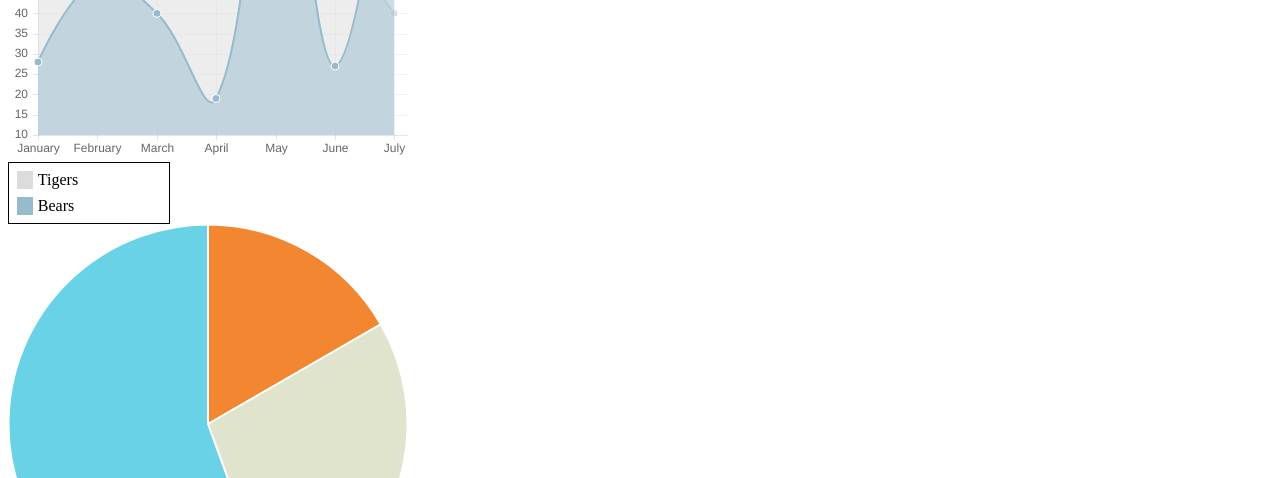
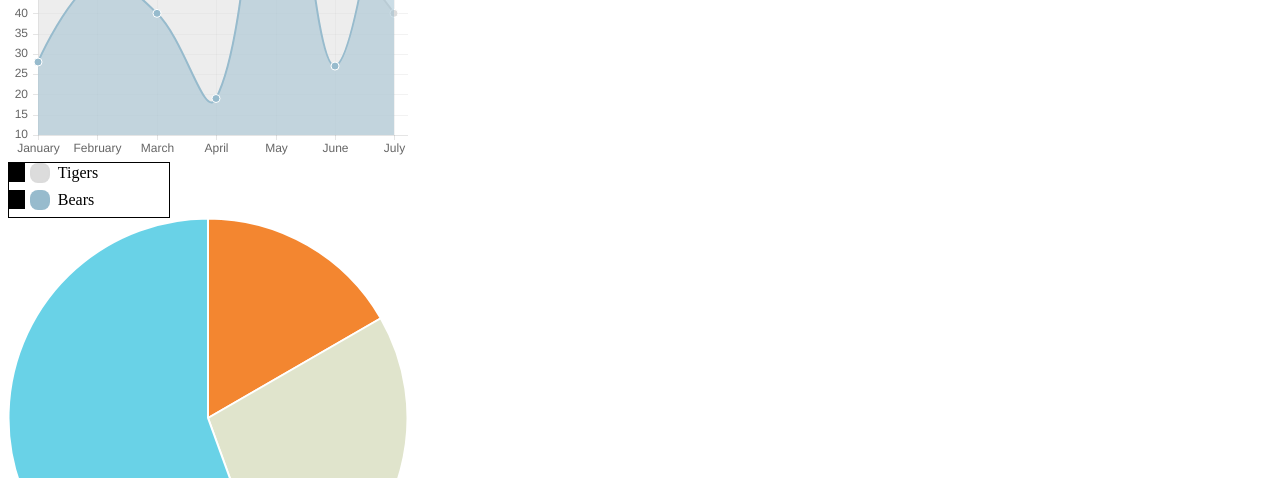
Before and after one commit to bebraw/Chart.js.legend, a plain HTML site: page index.html in a window 1280 px wide. Shown: the part 322-800 px from the top of the page. Drawn offline with Linux system fonts and the light colour scheme.

Commit message:
Aesthetical tweak: round color samples instead of squarish ones
See http://i.imgur.com/czJUkTH.png for a preview.
Only tested with Chrome 39.0.2171.71 (64-bit)

```diff
--- a/css/demo.css
+++ b/css/demo.css
@@ -12,8 +12,19 @@
 
 .legend .title {
     display: block;
-    margin: 0.5em;
+    margin-bottom: 0.5em;
+    line-height: 120%;
     border-style: solid;
     border-width: 0 0 0 1em;
     padding: 0 0.3em;
 }
+
+.legend .chip {
+    display: block;
+    float: left;
+    width: 1em;
+    height: 1em;
+    border: 2px solid;
+    border-radius: 0.5em;
+    margin-right: 0.5em;
+}
--- a/src/legend.js
+++ b/src/legend.js
@@ -10,9 +10,13 @@ function legend(parent, data) {
     datas.forEach(function(d) {
         var title = document.createElement('span');
         title.className = 'title';
-        title.style.borderColor = d.hasOwnProperty('strokeColor') ? d.strokeColor : d.color;
-        title.style.borderStyle = 'solid';
         parent.appendChild(title);
+
+        var chip = document.createElement('div');
+        chip.className = 'chip';
+        chip.style.backgroundColor = d.hasOwnProperty('strokeColor') ? d.strokeColor : d.color;
+        chip.style.borderColor = d.hasOwnProperty('fillColor') ? d.fillColor : d.color;
+        title.appendChild(chip);
 
         var text = document.createTextNode(d.label);
         title.appendChild(text);
```
